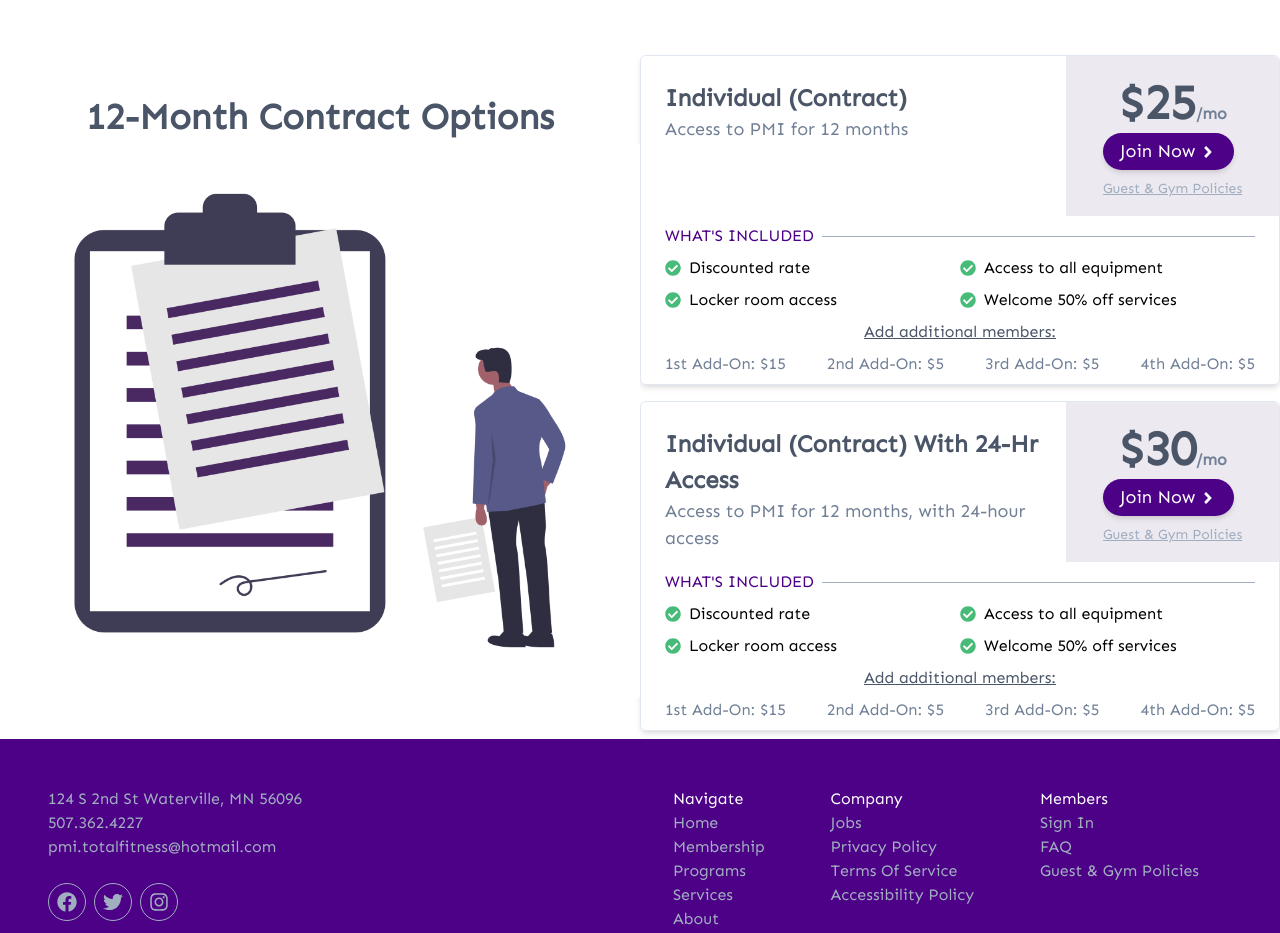
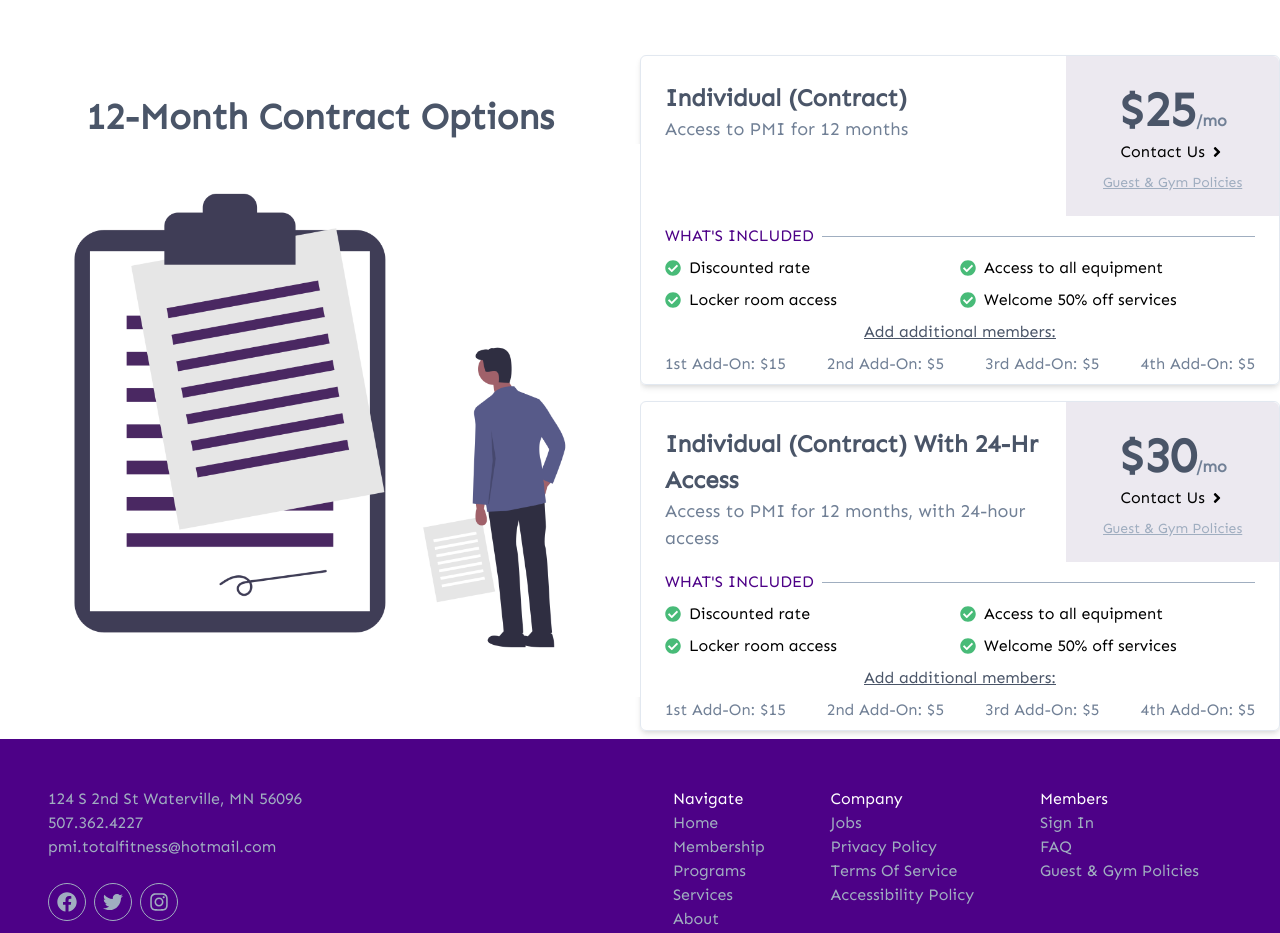
Before and after one commit to dchoinie/pmi-final, a Gatsby site: page /membership in a window 1280 px wide. Shown: the part 1580-2513 px from the top of the page. Built offline with nearby package versions, Linux system fonts and the light colour scheme; Gatsby itself is replaced by a stand-in of ours.

Commit message:
Removed contract buttons

```diff
--- a/src/components/joinButtons/contract.js
+++ b/src/components/joinButtons/contract.js
@@ -1,20 +1,23 @@
 import React from "react"
+import { Link } from "gatsby"
 import { FaAngleRight } from "react-icons/fa"
 
 const ContractBtn = () => {
   return (
-    <button
-      className="snipcart-add-item flex bg-primary text-white text-base whitespace-no-wrap lg:text-lg px-4 py-1 rounded-full shadow-md mr-2 border border-transparent focus:outline-none hover:bg-primary-light transition duration-150 ease-in-out"
-      data-item-id="contract-base"
-      data-item-price="25.00"
-      data-item-url="/membership"
-      data-item-description="Discounted rate for 12-month commitment. First and last month payment due up front.  If Contract is cancelled early, the charge is simply the difference in the rate plans for each month. "
-      data-item-name="Contract"
-      data-item-max-quantity="5"
-    >
-      Join Now <FaAngleRight className="self-center ml-1" />
-    </button>
+    <Link to="/contact" className="flex">Contact Us <FaAngleRight className="self-center ml-1" /></Link>
   )
 }
 
 export default ContractBtn
+
+// <button
+    //   className="snipcart-add-item flex bg-primary text-white text-base whitespace-no-wrap lg:text-lg px-4 py-1 rounded-full shadow-md mr-2 border border-transparent focus:outline-none hover:bg-primary-light transition duration-150 ease-in-out"
+    //   data-item-id="contract-base"
+    //   data-item-price="25.00"
+    //   data-item-url="/membership"
+    //   data-item-description="Discounted rate for 12-month commitment. First and last month payment due up front.  If Contract is cancelled early, the charge is simply the difference in the rate plans for each month. "
+    //   data-item-name="Contract"
+    //   data-item-max-quantity="5"
+    // >
+    //   Join Now <FaAngleRight className="self-center ml-1" />
+    // </button>
--- a/src/components/joinButtons/contract24.js
+++ b/src/components/joinButtons/contract24.js
@@ -1,19 +1,21 @@
 import React from "react"
+import { Link } from "gatsby"
 import { FaAngleRight } from "react-icons/fa"
 
 const Contract24Btn = () => {
   return (
-    <button
-      className="snipcart-add-item flex bg-primary text-white text-base whitespace-no-wrap lg:text-lg px-4 py-1 rounded-full shadow-md mr-2 border border-transparent focus:outline-none hover:bg-primary-light transition duration-150 ease-in-out"
-      data-item-id="contract-24"
-      data-item-price="30.00"
-      data-item-url="/membership"
-      data-item-description="Discounted rate for 12-month commitment. First and last month payment due up front.  If Contract is cancelled early, the charge is simply the difference in the rate plans for each month. 24-hour access card included."
-      data-item-name="Contract-24"
-      data-item-max-quantity="5"
-    >
-      Join Now <FaAngleRight className="self-center ml-1" />
-    </button>
+    <Link to="/contact" className="flex">Contact Us <FaAngleRight className="self-center ml-1" /></Link>
+    // <button
+    //   className="snipcart-add-item flex bg-primary text-white text-base whitespace-no-wrap lg:text-lg px-4 py-1 rounded-full shadow-md mr-2 border border-transparent focus:outline-none hover:bg-primary-light transition duration-150 ease-in-out"
+    //   data-item-id="contract-24"
+    //   data-item-price="30.00"
+    //   data-item-url="/membership"
+    //   data-item-description="Discounted rate for 12-month commitment. First and last month payment due up front.  If Contract is cancelled early, the charge is simply the difference in the rate plans for each month. 24-hour access card included."
+    //   data-item-name="Contract-24"
+    //   data-item-max-quantity="5"
+    // >
+    //   Join Now <FaAngleRight className="self-center ml-1" />
+    // </button>
   )
 }
 
```
